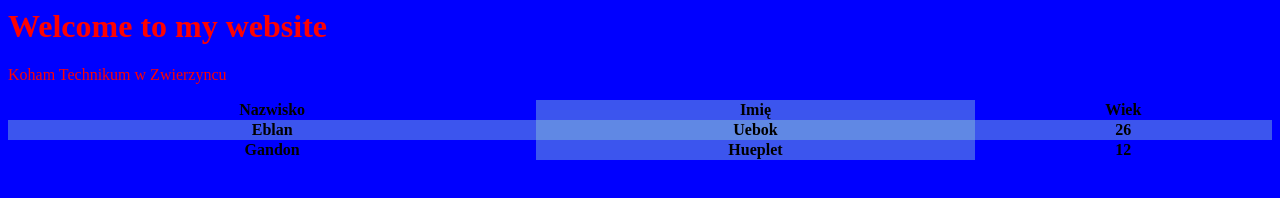
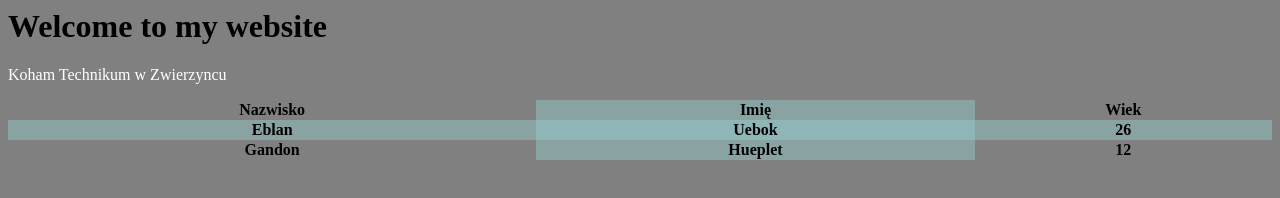
Before and after one commit to Gyurzzzzzza/test, a plain HTML site: page index.html in a window 1280 px wide. Drawn offline with Linux system fonts and the light colour scheme.

Commit message:
Update styles.css

```diff
--- a/styles.css
+++ b/styles.css
@@ -1,13 +1,13 @@
 body{
-   background-color: blue;
+   background-color: grey;
 }
 
 p{
-    color: red;
+    color: white;
 }
 
 h1{
-    color: red;
+    color: black;
 }
 
 table {
```
